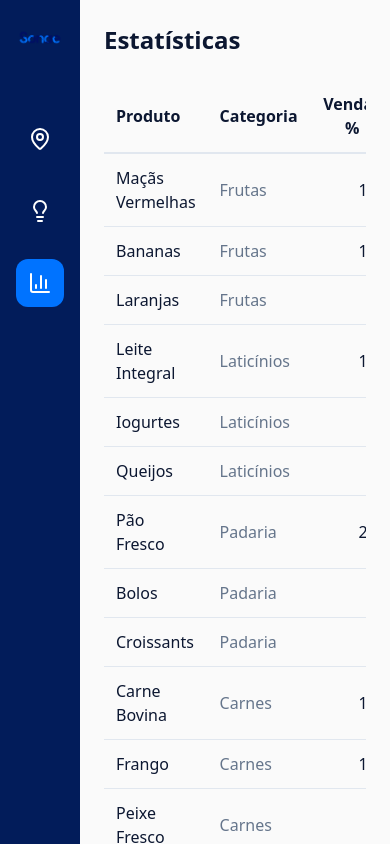
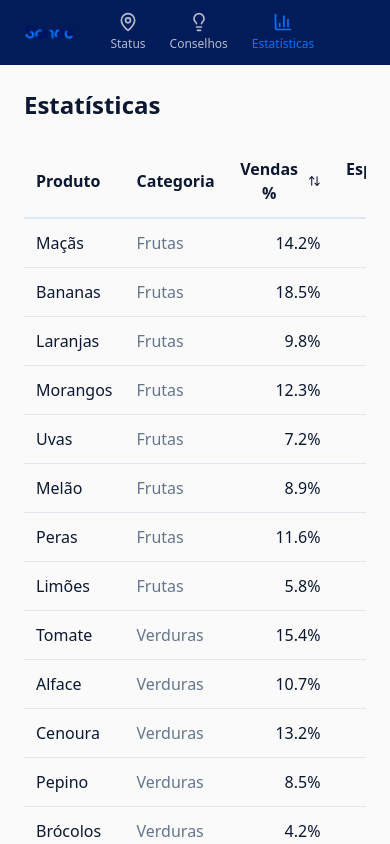
Before and after one commit to FranDorrego/front-sonae-2, a React (Vite) app: page /estatisticas in a window 390 px wide. Built offline with nearby package versions, Linux system fonts and the light colour scheme; no server answers; the HTML template or start-up script is replaced by a standard one.

Commit message:
Improve fruit/veg map visuals
Update UI to resemble sketch: add delicate top header with three dots, restrict map to fruits/vegetables, enhance realism and red emphasis; adjust navigation and focus data mocks accordingly.

```diff
--- a/src/components/Layout.tsx
+++ b/src/components/Layout.tsx
@@ -1,61 +1,14 @@
 import { ReactNode } from "react";
-import { Link, useLocation } from "react-router-dom";
-import { BarChart3, MapPin, Lightbulb } from "lucide-react";
-import logo from "@/assets/sonae-logo.png";
+import TopNav from "./TopNav";
 
 interface LayoutProps {
   children: ReactNode;
 }
 
 export default function Layout({ children }: LayoutProps) {
-  const location = useLocation();
-
-  const isActive = (path: string) => location.pathname === path;
-
   return (
-    <div className="flex h-screen bg-background">
-      <aside className="w-20 md:w-24 bg-primary flex flex-col items-center py-6 gap-8">
-        <img src={logo} alt="Sonae" className="w-14 md:w-16 object-contain" />
-
-        <nav className="flex flex-col gap-6 mt-8">
-          <Link
-            to="/status"
-            className={`p-3 rounded-lg transition-colors ${
-              isActive("/status")
-                ? "bg-secondary text-secondary-foreground"
-                : "text-primary-foreground hover:bg-sidebar-accent"
-            }`}
-            title="Status"
-          >
-            <MapPin className="w-6 h-6" />
-          </Link>
-
-          <Link
-            to="/conselhos"
-            className={`p-3 rounded-lg transition-colors ${
-              isActive("/conselhos")
-                ? "bg-secondary text-secondary-foreground"
-                : "text-primary-foreground hover:bg-sidebar-accent"
-            }`}
-            title="Conselhos"
-          >
-            <Lightbulb className="w-6 h-6" />
-          </Link>
-
-          <Link
-            to="/estatisticas"
-            className={`p-3 rounded-lg transition-colors ${
-              isActive("/estatisticas")
-                ? "bg-secondary text-secondary-foreground"
-                : "text-primary-foreground hover:bg-sidebar-accent"
-            }`}
-            title="Estatísticas"
-          >
-            <BarChart3 className="w-6 h-6" />
-          </Link>
-        </nav>
-      </aside>
-
+    <div className="flex flex-col h-screen bg-background">
+      <TopNav />
       <main className="flex-1 overflow-auto">{children}</main>
     </div>
   );
--- /dev/null
+++ b/src/components/StoreMap.tsx
@@ -0,0 +1,96 @@
+import { Produto } from "@/types";
+import { cn } from "@/lib/utils";
+
+interface StoreMapProps {
+  produtos: Produto[];
+  onProductClick: (produto: Produto) => void;
+}
+
+export default function StoreMap({ produtos, onProductClick }: StoreMapProps) {
+  const getStatusColor = (status: Produto["status"]) => {
+    switch (status) {
+      case "ok":
+        return "bg-muted/60 border-muted";
+      case "baixo":
+        return "bg-warning/30 border-warning shadow-[0_0_12px_rgba(251,191,36,0.4)]";
+      case "critico":
+        return "bg-danger/40 border-danger shadow-[0_0_16px_rgba(239,68,68,0.6)] animate-pulse";
+    }
+  };
+
+  const getZoneProdutos = (zona: string) => {
+    return produtos.filter((p) => p.localizacao.zona === zona);
+  };
+
+  const renderIlha = (zona: string, label: string) => {
+    const zoneProdutos = getZoneProdutos(zona);
+
+    return (
+      <div className="space-y-2">
+        <div className="text-xs font-semibold text-primary px-2">{label}</div>
+        <div className="grid grid-cols-4 gap-2">
+          {zoneProdutos.map((produto) => (
+            <button
+              key={produto.id}
+              onClick={() => onProductClick(produto)}
+              className={cn(
+                "relative aspect-square rounded-lg border-2 transition-all p-2 flex flex-col justify-between hover:scale-105",
+                getStatusColor(produto.status)
+              )}
+            >
+              <div className="text-[10px] font-bold text-foreground/80">
+                {produto.localizacao.zona}
+              </div>
+              <div className="text-xs font-semibold text-foreground leading-tight line-clamp-2">
+                {produto.nome}
+              </div>
+              <div className="text-[10px] font-bold text-foreground/70">
+                {produto.percentual}%
+              </div>
+            </button>
+          ))}
+        </div>
+      </div>
+    );
+  };
+
+  return (
+    <div className="bg-background rounded-lg p-6 space-y-6 max-w-4xl mx-auto">
+      <div className="text-center mb-6">
+        <h2 className="text-xl font-bold text-foreground">
+          Seção Frutas & Verduras
+        </h2>
+        <p className="text-sm text-muted-foreground mt-1">
+          Vista de cima - Click para detalhes
+        </p>
+      </div>
+
+      <div className="grid grid-cols-1 md:grid-cols-2 gap-8">
+        <div className="space-y-6">
+          {renderIlha("A1", "Ilha A1")}
+          {renderIlha("A2", "Ilha A2")}
+        </div>
+
+        <div className="space-y-6">
+          {renderIlha("A3", "Ilha A3")}
+          {renderIlha("B1", "Ilha B1")}
+        </div>
+      </div>
+
+      <div className="flex justify-center gap-6 pt-4 border-t border-border">
+        <div className="flex items-center gap-2">
+          <div className="w-4 h-4 rounded bg-muted border border-muted" />
+          <span className="text-xs text-muted-foreground">OK ({'>'}60%)</span>
+        </div>
+        <div className="flex items-center gap-2">
+          <div className="w-4 h-4 rounded bg-warning/30 border-2 border-warning" />
+          <span className="text-xs text-muted-foreground">Baixo (20-60%)</span>
+        </div>
+        <div className="flex items-center gap-2">
+          <div className="w-4 h-4 rounded bg-danger/40 border-2 border-danger" />
+          <span className="text-xs text-muted-foreground">Crítico ({'<'}20%)</span>
+        </div>
+      </div>
+    </div>
+  );
+}
--- /dev/null
+++ b/src/components/TopNav.tsx
@@ -0,0 +1,54 @@
+import { Link, useLocation } from "react-router-dom";
+import { MapPin, Lightbulb, BarChart3 } from "lucide-react";
+import logo from "@/assets/sonae-logo.png";
+
+export default function TopNav() {
+  const location = useLocation();
+  const isActive = (path: string) => location.pathname === path;
+
+  return (
+    <header className="bg-primary border-b border-primary/20 px-4 py-3 flex items-center justify-between">
+      <img src={logo} alt="Sonae" className="h-8 object-contain" />
+
+      <nav className="flex gap-6">
+        <Link
+          to="/status"
+          className={`flex flex-col items-center gap-1 transition-colors ${
+            isActive("/status")
+              ? "text-secondary"
+              : "text-primary-foreground/70 hover:text-primary-foreground"
+          }`}
+        >
+          <MapPin className="w-5 h-5" />
+          <span className="text-xs font-medium">Status</span>
+        </Link>
+
+        <Link
+          to="/conselhos"
+          className={`flex flex-col items-center gap-1 transition-colors ${
+            isActive("/conselhos")
+              ? "text-secondary"
+              : "text-primary-foreground/70 hover:text-primary-foreground"
+          }`}
+        >
+          <Lightbulb className="w-5 h-5" />
+          <span className="text-xs font-medium">Conselhos</span>
+        </Link>
+
+        <Link
+          to="/estatisticas"
+          className={`flex flex-col items-center gap-1 transition-colors ${
+            isActive("/estatisticas")
+              ? "text-secondary"
+              : "text-primary-foreground/70 hover:text-primary-foreground"
+          }`}
+        >
+          <BarChart3 className="w-5 h-5" />
+          <span className="text-xs font-medium">Estatísticas</span>
+        </Link>
+      </nav>
+
+      <div className="w-8" />
+    </header>
+  );
+}
--- a/src/index.css
+++ b/src/index.css
@@ -30,8 +30,8 @@ All colors MUST be HSL.
     --accent-foreground: 0 0% 100%;
 
     --success: 142 76% 36%;
-    --warning: 45 93% 47%;
-    --danger: 0 84% 60%;
+    --warning: 43 96% 56%;
+    --danger: 0 90% 51%;
 
     --destructive: 0 84% 60%;
     --destructive-foreground: 0 0% 100%;
--- a/src/pages/Status.tsx
+++ b/src/pages/Status.tsx
@@ -3,7 +3,7 @@ import { Produto } from "@/types";
 import Layout from "@/components/Layout";
 import LoadingSpinner from "@/components/LoadingSpinner";
 import ErrorMessage from "@/components/ErrorMessage";
-import ProductZone from "@/components/ProductZone";
+import StoreMap from "@/components/StoreMap";
 import ProductModal from "@/components/ProductModal";
 import { get_data_stock } from "@/services/mockStockData";
 
@@ -33,25 +33,16 @@ export default function Status() {
 
   return (
     <Layout>
-      <div className="p-6 md:p-8">
-        <h1 className="text-2xl md:text-3xl font-bold text-foreground mb-6">
-          Status do Supermercado
-        </h1>
-
+      <div className="p-4 md:p-8">
         {erro && <ErrorMessage message={erro} />}
 
         {isLoading ? (
           <LoadingSpinner />
         ) : (
-          <div className="grid grid-cols-2 md:grid-cols-3 lg:grid-cols-4 gap-4">
-            {produtos.map((produto) => (
-              <ProductZone
-                key={produto.id}
-                produto={produto}
-                onClick={() => setSelectedProduct(produto)}
-              />
-            ))}
-          </div>
+          <StoreMap
+            produtos={produtos}
+            onProductClick={setSelectedProduct}
+          />
         )}
 
         {selectedProduct && (
--- a/src/services/mockAdviceData.ts
+++ b/src/services/mockAdviceData.ts
@@ -15,9 +15,9 @@ const MOCK_CONSELHOS: Conselho[] = [
   {
     id: "c2",
     tipo: "alerta",
-    titulo: "Queijos em nível crítico",
+    titulo: "Uvas em nível crítico",
     descricao:
-      "Estoque de queijos abaixo de 10%. Verificar disponibilidade no depósito ou contactar fornecedor.",
+      "Estoque de uvas abaixo de 10%. Verificar disponibilidade no depósito ou contactar fornecedor urgentemente.",
     prioridade: "alta",
     produtosRelacionados: ["p6"],
     timestamp: new Date().toISOString(),
@@ -27,79 +27,79 @@ const MOCK_CONSELHOS: Conselho[] = [
     tipo: "otimizacao",
     titulo: "Aumentar espaço para bananas",
     descricao:
-      "Bananas têm rotação 35% superior à média. Considerar aumentar espaço em 20% para melhorar vendas.",
+      "Bananas têm rotação 35% superior à média de frutas. Considerar aumentar espaço em 20% para melhorar vendas.",
     prioridade: "media",
-    produtosRelacionados: ["p2"],
+    produtosRelacionados: ["p5"],
     timestamp: new Date().toISOString(),
   },
   {
     id: "c4",
     tipo: "reposicao",
-    titulo: "Verificar seção de peixes após 14h",
+    titulo: "Verificar tomates após 14h",
     descricao:
-      "Padrão histórico indica queda de estoque de peixes após horário de almoço. Agendar verificação.",
+      "Padrão histórico indica queda rápida de estoque de tomates após horário de almoço. Agendar verificação.",
     prioridade: "media",
-    produtosRelacionados: ["p12"],
+    produtosRelacionados: ["p10"],
     timestamp: new Date().toISOString(),
   },
   {
     id: "c5",
     tipo: "sugestao",
-    titulo: "Croissants frescos pela manhã",
+    titulo: "Morangos frescos pela manhã",
     descricao:
-      "Vendas de croissants são 60% maiores antes das 11h. Garantir reposição completa até às 9h.",
+      "Vendas de morangos são 60% maiores antes das 11h. Garantir reposição completa até às 9h.",
     prioridade: "media",
-    produtosRelacionados: ["p9"],
+    produtosRelacionados: ["p7"],
     timestamp: new Date().toISOString(),
   },
   {
     id: "c6",
-    tipo: "otimizacao",
-    titulo: "Reduzir espaço de iogurtes",
+    tipo: "alerta",
+    titulo: "Brócolos em falta",
     descricao:
-      "Iogurtes ocupam 15% do espaço mas representam apenas 8% das vendas. Considerar redistribuição.",
-    prioridade: "baixa",
-    produtosRelacionados: ["p5"],
+      "Brócolos com apenas 5% de estoque. Situação crítica que pode resultar em ruptura de stock.",
+    prioridade: "alta",
+    produtosRelacionados: ["p13"],
     timestamp: new Date().toISOString(),
   },
   {
     id: "c7",
-    tipo: "alerta",
-    titulo: "Frango próximo do crítico",
+    tipo: "otimizacao",
+    titulo: "Reduzir espaço de melão",
     descricao:
-      "Estoque de frango em 32%. Tendência de queda nas próximas 2 horas baseado em padrão histórico.",
-    prioridade: "media",
-    produtosRelacionados: ["p11"],
+      "Melão ocupa 11% do espaço mas representa apenas 8.9% das vendas. Considerar redistribuição.",
+    prioridade: "baixa",
+    produtosRelacionados: ["p8"],
     timestamp: new Date().toISOString(),
   },
   {
     id: "c8",
     tipo: "reposicao",
-    titulo: "Pão fresco em alta demanda",
+    titulo: "Batatas próximo do crítico",
     descricao:
-      "Pão fresco mantém vendas consistentes. Manter nível acima de 85% durante todo o dia.",
-    prioridade: "baixa",
-    produtosRelacionados: ["p7"],
+      "Estoque de batatas em 18%. Tendência de queda nas próximas 2 horas baseado em padrão histórico.",
+    prioridade: "media",
+    produtosRelacionados: ["p16"],
     timestamp: new Date().toISOString(),
   },
   {
     id: "c9",
     tipo: "sugestao",
-    titulo: "Promover bolos no período da tarde",
+    titulo: "Cenouras bem equilibradas",
     descricao:
-      "Bolos têm melhor performance entre 15h-17h. Considerar posicionamento estratégico ou promoção.",
+      "Proporção atual de espaço vs vendas de cenoura está ótima. Manter configuração atual.",
     prioridade: "baixa",
-    produtosRelacionados: ["p8"],
+    produtosRelacionados: ["p11"],
     timestamp: new Date().toISOString(),
   },
   {
     id: "c10",
     tipo: "otimizacao",
-    titulo: "Leite integral bem equilibrado",
+    titulo: "Aumentar variedade de verduras",
     descricao:
-      "Proporção atual de espaço vs vendas de leite está ótima. Manter configuração atual.",
+      "Seção de verduras pode comportar 15% mais produtos. Considerar adicionar novos itens sazonais.",
     prioridade: "baixa",
-    produtosRelacionados: ["p4"],
+    produtosRelacionados: ["p9", "p10", "p11"],
     timestamp: new Date().toISOString(),
   },
 ];
--- a/src/services/mockStatisticsData.ts
+++ b/src/services/mockStatisticsData.ts
@@ -4,99 +4,131 @@ import { api } from "./api";
 const MOCK_ESTATISTICAS: Estatistica[] = [
   {
     id: "e1",
-    nomeProduto: "Maçãs Vermelhas",
+    nomeProduto: "Maçãs",
     categoria: "Frutas",
-    percentualVendas: 12.5,
-    percentualEspaco: 8.0,
-    eficiencia: 1.56,
+    percentualVendas: 14.2,
+    percentualEspaco: 10.0,
+    eficiencia: 1.42,
   },
   {
     id: "e2",
     nomeProduto: "Bananas",
     categoria: "Frutas",
-    percentualVendas: 18.3,
+    percentualVendas: 18.5,
     percentualEspaco: 10.0,
-    eficiencia: 1.83,
+    eficiencia: 1.85,
   },
   {
     id: "e3",
     nomeProduto: "Laranjas",
     categoria: "Frutas",
-    percentualVendas: 8.7,
-    percentualEspaco: 7.5,
-    eficiencia: 1.16,
+    percentualVendas: 9.8,
+    percentualEspaco: 8.5,
+    eficiencia: 1.15,
   },
   {
     id: "e4",
-    nomeProduto: "Leite Integral",
-    categoria: "Laticínios",
-    percentualVendas: 15.2,
-    percentualEspaco: 12.0,
-    eficiencia: 1.27,
+    nomeProduto: "Morangos",
+    categoria: "Frutas",
+    percentualVendas: 12.3,
+    percentualEspaco: 9.0,
+    eficiencia: 1.37,
   },
   {
     id: "e5",
-    nomeProduto: "Iogurtes",
-    categoria: "Laticínios",
-    percentualVendas: 6.8,
-    percentualEspaco: 11.0,
-    eficiencia: 0.62,
+    nomeProduto: "Uvas",
+    categoria: "Frutas",
+    percentualVendas: 7.2,
+    percentualEspaco: 8.0,
+    eficiencia: 0.90,
   },
   {
     id: "e6",
-    nomeProduto: "Queijos",
-    categoria: "Laticínios",
-    percentualVendas: 9.4,
-    percentualEspaco: 9.0,
-    eficiencia: 1.04,
+    nomeProduto: "Melão",
+    categoria: "Frutas",
+    percentualVendas: 8.9,
+    percentualEspaco: 11.0,
+    eficiencia: 0.81,
   },
   {
     id: "e7",
-    nomeProduto: "Pão Fresco",
-    categoria: "Padaria",
-    percentualVendas: 22.1,
-    percentualEspaco: 15.0,
-    eficiencia: 1.47,
+    nomeProduto: "Peras",
+    categoria: "Frutas",
+    percentualVendas: 11.6,
+    percentualEspaco: 9.5,
+    eficiencia: 1.22,
   },
   {
     id: "e8",
-    nomeProduto: "Bolos",
-    categoria: "Padaria",
-    percentualVendas: 5.9,
-    percentualEspaco: 8.0,
-    eficiencia: 0.74,
+    nomeProduto: "Limões",
+    categoria: "Frutas",
+    percentualVendas: 5.8,
+    percentualEspaco: 7.0,
+    eficiencia: 0.83,
   },
   {
     id: "e9",
-    nomeProduto: "Croissants",
-    categoria: "Padaria",
-    percentualVendas: 7.3,
-    percentualEspaco: 6.0,
-    eficiencia: 1.22,
+    nomeProduto: "Tomate",
+    categoria: "Verduras",
+    percentualVendas: 15.4,
+    percentualEspaco: 12.0,
+    eficiencia: 1.28,
   },
   {
     id: "e10",
-    nomeProduto: "Carne Bovina",
-    categoria: "Carnes",
-    percentualVendas: 11.2,
-    percentualEspaco: 10.5,
-    eficiencia: 1.07,
+    nomeProduto: "Alface",
+    categoria: "Verduras",
+    percentualVendas: 10.7,
+    percentualEspaco: 9.5,
+    eficiencia: 1.13,
   },
   {
     id: "e11",
-    nomeProduto: "Frango",
-    categoria: "Carnes",
-    percentualVendas: 14.6,
-    percentualEspaco: 11.0,
-    eficiencia: 1.33,
+    nomeProduto: "Cenoura",
+    categoria: "Verduras",
+    percentualVendas: 13.2,
+    percentualEspaco: 10.0,
+    eficiencia: 1.32,
   },
   {
     id: "e12",
-    nomeProduto: "Peixe Fresco",
-    categoria: "Carnes",
-    percentualVendas: 3.8,
-    percentualEspaco: 7.0,
-    eficiencia: 0.54,
+    nomeProduto: "Pepino",
+    categoria: "Verduras",
+    percentualVendas: 8.5,
+    percentualEspaco: 8.5,
+    eficiencia: 1.00,
+  },
+  {
+    id: "e13",
+    nomeProduto: "Brócolos",
+    categoria: "Verduras",
+    percentualVendas: 4.2,
+    percentualEspaco: 7.5,
+    eficiencia: 0.56,
+  },
+  {
+    id: "e14",
+    nomeProduto: "Couve",
+    categoria: "Verduras",
+    percentualVendas: 6.8,
+    percentualEspaco: 8.0,
+    eficiencia: 0.85,
+  },
+  {
+    id: "e15",
+    nomeProduto: "Espinafre",
+    categoria: "Verduras",
+    percentualVendas: 9.3,
+    percentualEspaco: 8.5,
+    eficiencia: 1.09,
+  },
+  {
+    id: "e16",
+    nomeProduto: "Batata",
+    categoria: "Verduras",
+    percentualVendas: 16.7,
+    percentualEspaco: 13.0,
+    eficiencia: 1.28,
   },
 ];
 
--- a/src/services/mockStockData.ts
+++ b/src/services/mockStockData.ts
@@ -2,125 +2,169 @@ import { Produto, ApiResponse, ComentarioProduto } from "@/types";
 import { api } from "./api";
 
 const MOCK_PRODUTOS: Produto[] = [
+  // Ilha A1 - Superior esquerda
   {
     id: "p1",
-    nome: "Maçãs Vermelhas",
+    nome: "Maçãs",
     categoria: "Frutas",
     quantidadeAtual: 85,
     quantidadeMaxima: 100,
     percentual: 85,
     status: "ok",
-    localizacao: { zona: "A1", posicao: { x: 15, y: 20 } },
+    localizacao: { zona: "A1", posicao: { x: 1, y: 1 } },
   },
   {
     id: "p2",
+    nome: "Peras",
+    categoria: "Frutas",
+    quantidadeAtual: 72,
+    quantidadeMaxima: 100,
+    percentual: 72,
+    status: "ok",
+    localizacao: { zona: "A1", posicao: { x: 2, y: 1 } },
+  },
+  {
+    id: "p3",
+    nome: "Laranjas",
+    categoria: "Frutas",
+    quantidadeAtual: 15,
+    quantidadeMaxima: 100,
+    percentual: 15,
+    status: "critico",
+    localizacao: { zona: "A1", posicao: { x: 3, y: 1 } },
+  },
+  {
+    id: "p4",
+    nome: "Limões",
+    categoria: "Frutas",
+    quantidadeAtual: 38,
+    quantidadeMaxima: 100,
+    percentual: 38,
+    status: "baixo",
+    localizacao: { zona: "A1", posicao: { x: 4, y: 1 } },
+  },
+  // Ilha A2 - Central
+  {
+    id: "p5",
     nome: "Bananas",
     categoria: "Frutas",
     quantidadeAtual: 35,
     quantidadeMaxima: 100,
     percentual: 35,
     status: "baixo",
-    localizacao: { zona: "A2", posicao: { x: 25, y: 20 } },
+    localizacao: { zona: "A2", posicao: { x: 1, y: 2 } },
   },
   {
-    id: "p3",
-    nome: "Laranjas",
+    id: "p6",
+    nome: "Uvas",
     categoria: "Frutas",
+    quantidadeAtual: 8,
+    quantidadeMaxima: 100,
+    percentual: 8,
+    status: "critico",
+    localizacao: { zona: "A2", posicao: { x: 2, y: 2 } },
+  },
+  {
+    id: "p7",
+    nome: "Morangos",
+    categoria: "Frutas",
+    quantidadeAtual: 65,
+    quantidadeMaxima: 100,
+    percentual: 65,
+    status: "ok",
+    localizacao: { zona: "A2", posicao: { x: 3, y: 2 } },
+  },
+  {
+    id: "p8",
+    nome: "Melão",
+    categoria: "Frutas",
+    quantidadeAtual: 42,
+    quantidadeMaxima: 100,
+    percentual: 42,
+    status: "baixo",
+    localizacao: { zona: "A2", posicao: { x: 4, y: 2 } },
+  },
+  // Ilha A3 - Inferior esquerda
+  {
+    id: "p9",
+    nome: "Alface",
+    categoria: "Verduras",
+    quantidadeAtual: 78,
+    quantidadeMaxima: 100,
+    percentual: 78,
+    status: "ok",
+    localizacao: { zona: "A3", posicao: { x: 1, y: 3 } },
+  },
+  {
+    id: "p10",
+    nome: "Tomate",
+    categoria: "Verduras",
     quantidadeAtual: 12,
     quantidadeMaxima: 100,
     percentual: 12,
     status: "critico",
-    localizacao: { zona: "A3", posicao: { x: 35, y: 20 } },
+    localizacao: { zona: "A3", posicao: { x: 2, y: 3 } },
   },
   {
-    id: "p4",
-    nome: "Leite Integral",
-    categoria: "Laticínios",
+    id: "p11",
+    nome: "Cenoura",
+    categoria: "Verduras",
     quantidadeAtual: 90,
     quantidadeMaxima: 100,
     percentual: 90,
     status: "ok",
-    localizacao: { zona: "B1", posicao: { x: 55, y: 35 } },
+    localizacao: { zona: "A3", posicao: { x: 3, y: 3 } },
   },
   {
-    id: "p5",
-    nome: "Iogurtes",
-    categoria: "Laticínios",
+    id: "p12",
+    nome: "Pepino",
+    categoria: "Verduras",
     quantidadeAtual: 28,
     quantidadeMaxima: 100,
     percentual: 28,
     status: "baixo",
-    localizacao: { zona: "B2", posicao: { x: 65, y: 35 } },
+    localizacao: { zona: "A3", posicao: { x: 4, y: 3 } },
   },
+  // Ilha B1 - Superior direita
   {
-    id: "p6",
-    nome: "Queijos",
-    categoria: "Laticínios",
+    id: "p13",
+    nome: "Brócolos",
+    categoria: "Verduras",
     quantidadeAtual: 5,
     quantidadeMaxima: 100,
     percentual: 5,
     status: "critico",
-    localizacao: { zona: "B3", posicao: { x: 75, y: 35 } },
+    localizacao: { zona: "B1", posicao: { x: 1, y: 4 } },
   },
   {
-    id: "p7",
-    nome: "Pão Fresco",
-    categoria: "Padaria",
-    quantidadeAtual: 95,
+    id: "p14",
+    nome: "Couve",
+    categoria: "Verduras",
+    quantidadeAtual: 55,
     quantidadeMaxima: 100,
-    percentual: 95,
-    status: "ok",
-    localizacao: { zona: "C1", posicao: { x: 15, y: 50 } },
+    percentual: 55,
+    status: "baixo",
+    localizacao: { zona: "B1", posicao: { x: 2, y: 4 } },
   },
   {
-    id: "p8",
-    nome: "Bolos",
-    categoria: "Padaria",
-    quantidadeAtual: 42,
+    id: "p15",
+    nome: "Espinafre",
+    categoria: "Verduras",
+    quantidadeAtual: 82,
     quantidadeMaxima: 100,
-    percentual: 42,
-    status: "baixo",
-    localizacao: { zona: "C2", posicao: { x: 25, y: 50 } },
+    percentual: 82,
+    status: "ok",
+    localizacao: { zona: "B1", posicao: { x: 3, y: 4 } },
   },
   {
-    id: "p9",
-    nome: "Croissants",
-    categoria: "Padaria",
+    id: "p16",
+    nome: "Batata",
+    categoria: "Verduras",
     quantidadeAtual: 18,
     quantidadeMaxima: 100,
     percentual: 18,
     status: "critico",
-    localizacao: { zona: "C3", posicao: { x: 35, y: 50 } },
-  },
-  {
-    id: "p10",
-    nome: "Carne Bovina",
-    categoria: "Carnes",
-    quantidadeAtual: 78,
-    quantidadeMaxima: 100,
-    percentual: 78,
-    status: "ok",
-    localizacao: { zona: "D1", posicao: { x: 55, y: 65 } },
-  },
-  {
-    id: "p11",
-    nome: "Frango",
-    categoria: "Carnes",
-    quantidadeAtual: 32,
-    quantidadeMaxima: 100,
-    percentual: 32,
-    status: "baixo",
-    localizacao: { zona: "D2", posicao: { x: 65, y: 65 } },
-  },
-  {
-    id: "p12",
-    nome: "Peixe Fresco",
-    categoria: "Carnes",
-    quantidadeAtual: 8,
-    quantidadeMaxima: 100,
-    percentual: 8,
-    status: "critico",
-    localizacao: { zona: "D3", posicao: { x: 75, y: 65 } },
+    localizacao: { zona: "B1", posicao: { x: 4, y: 4 } },
   },
 ];
 
```
